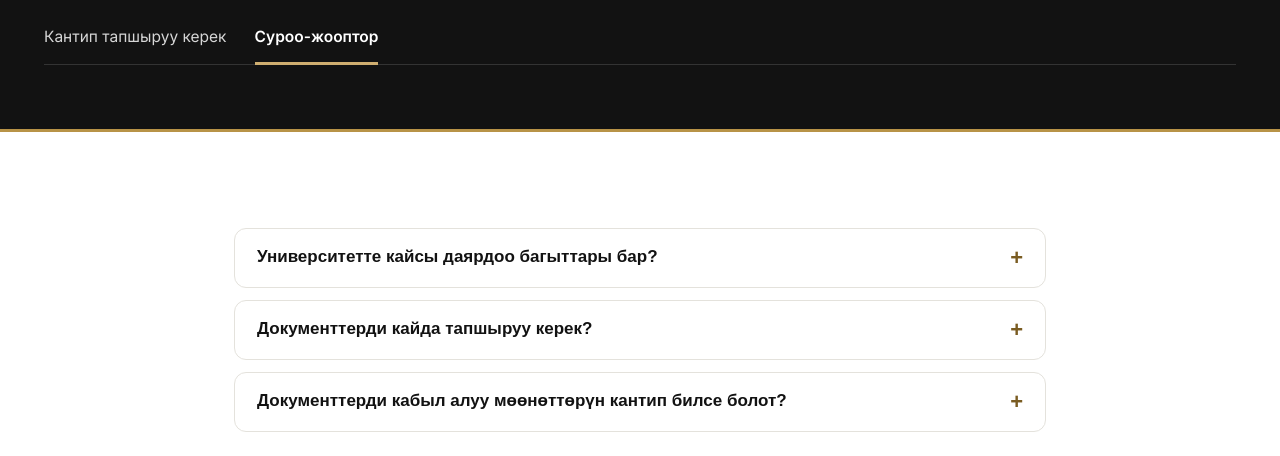
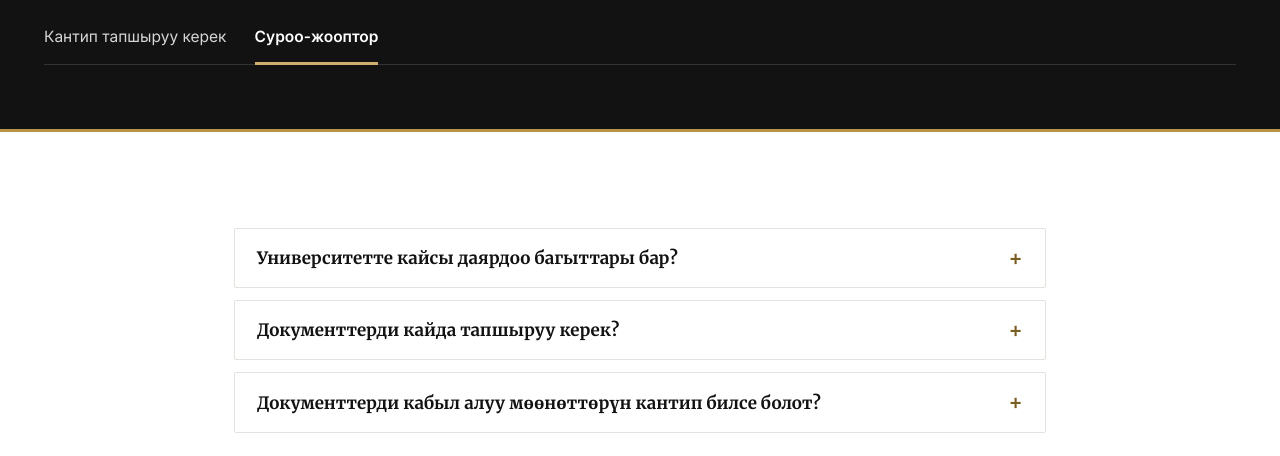
Before and after one commit to audn3722-ai/audn-site, an Astro site: page /audn-site/kg/admission/faq/ in a window 1280 px wide. Shown: the part 344-800 px from the top of the page. Built offline with nearby package versions, Linux system fonts and the light colour scheme; Astro itself is replaced by a stand-in of ours.

Commit message:
Add files via upload

```diff
--- a/src/pages/[lang]/admission/faq.astro
+++ b/src/pages/[lang]/admission/faq.astro
@@ -21,8 +21,8 @@ const items = await Promise.all(list.map(async (x) => ({ q: x.data.question, C:
 </Base>
 <style>
   .faq { max-width: 860px; display: grid; gap: 12px; }
-  details { background: #fff; border: 1px solid var(--line); border-radius: 12px; padding: 0 22px; }
-  summary { cursor: pointer; list-style: none; padding: 18px 0; font: 700 17px Montserrat, sans-serif; color: var(--navy); display: flex; justify-content: space-between; gap: 16px; }
+  details { background: #fff; border: 1px solid var(--line); border-radius: var(--radius); padding: 0 22px; }
+  summary { cursor: pointer; list-style: none; padding: 18px 0; font: 700 17px var(--serif); color: var(--navy); display: flex; justify-content: space-between; gap: 16px; }
   summary::after { content: '+'; color: var(--red); font-size: 22px; line-height: 1; }
   details[open] summary::after { content: '−'; }
   summary::-webkit-details-marker { display: none; }
--- a/src/pages/[lang]/admission/index.astro
+++ b/src/pages/[lang]/admission/index.astro
@@ -58,7 +58,7 @@ const L = {
 <style>
   .steps { list-style: none; padding: 0; margin: 24px 0 0; display: grid; gap: 18px; grid-template-columns: repeat(auto-fit, minmax(230px, 1fr)); counter-reset: s; }
   .steps li { counter-increment: s; position: relative; padding-top: 58px; }
-  .steps li::before { content: counter(s); position: absolute; top: 22px; left: 28px; width: 30px; height: 30px; border-radius: 50%; background: var(--red); color: #fff; display: grid; place-items: center; font: 700 15px Montserrat, sans-serif; }
+  .steps li::before { content: counter(s); position: absolute; top: 22px; left: 28px; width: 30px; height: 30px; border-radius: 50%; background: var(--red); color: #fff; display: grid; place-items: center; font: 500 15px var(--cond); letter-spacing: .08em; }
   .steps h3 { margin-bottom: 6px; } .steps p { margin: 0; color: var(--muted); }
   .alt { background: #fff; border-top: 1px solid var(--line); }
   .two { display: grid; grid-template-columns: 1.4fr 1fr; gap: 40px; align-items: start; }
```
